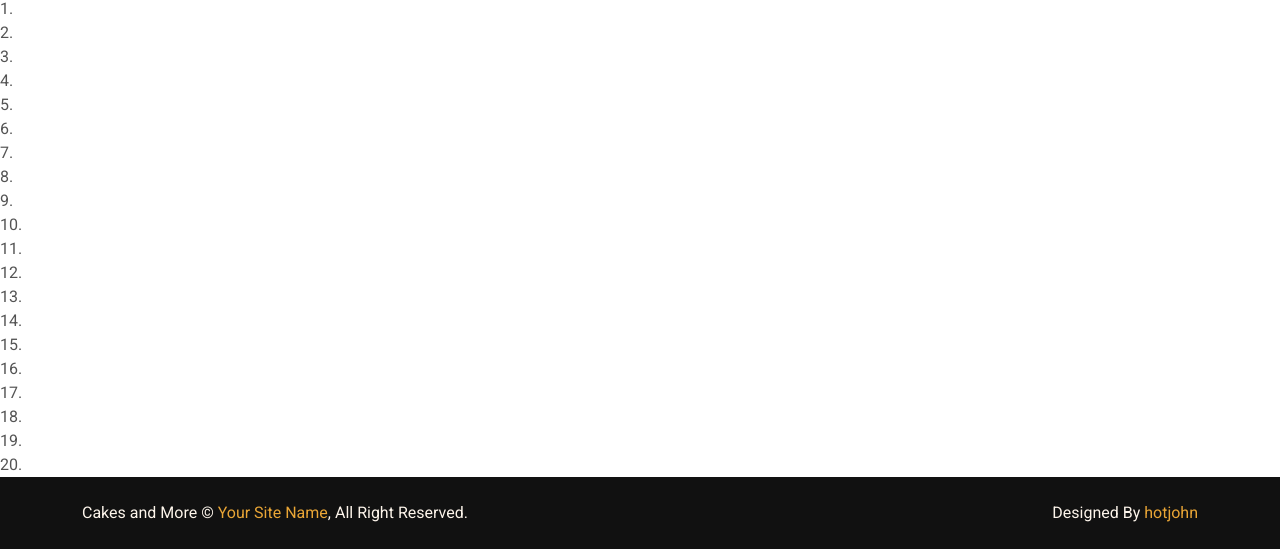
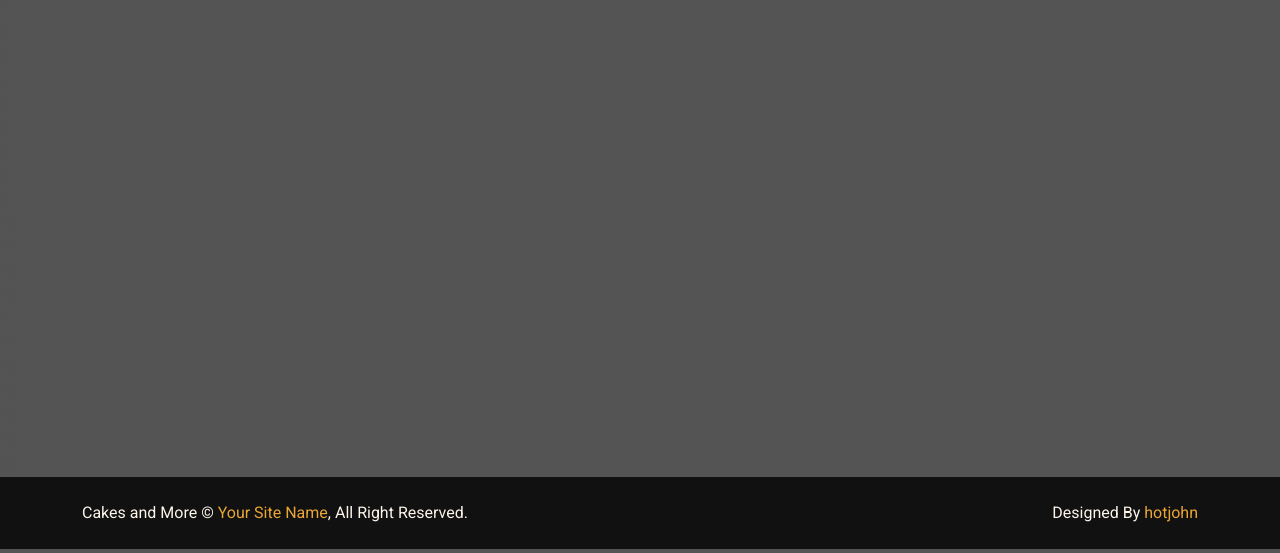
Before and after one commit to infinitejohn/bakery, a plain HTML site: page index.html in a window 1280 px wide. Shown: the part 247-800 px from the top of the page. Drawn offline with nearby package versions, Linux system fonts and the light colour scheme.

Commit message:
bg color

```diff
--- a/css/style.css
+++ b/css/style.css
@@ -434,3 +434,7 @@ h6,
                     width: 100%;
                       }
                       }
+
+                      body {
+                        background-color: #545454;
+                      }
```
